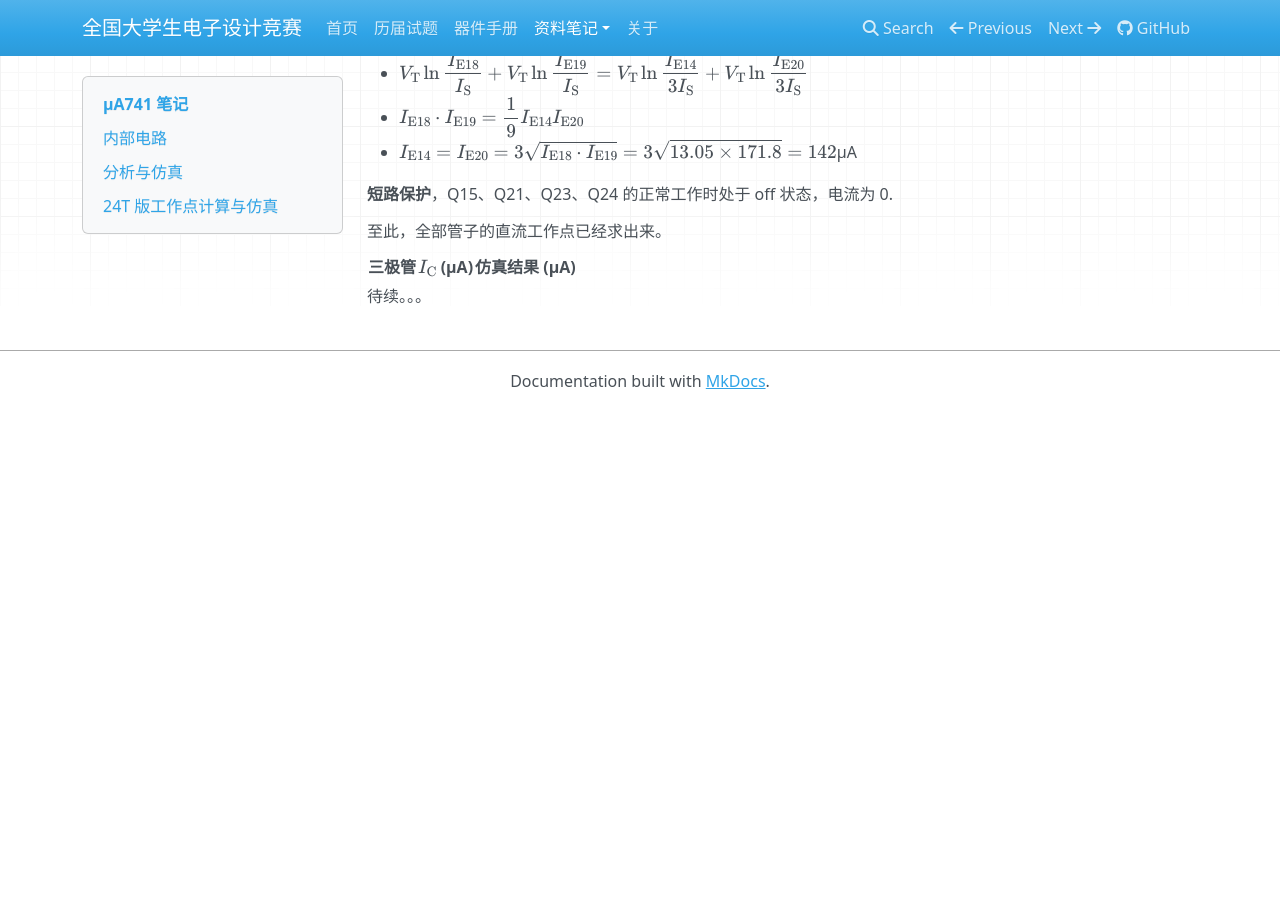
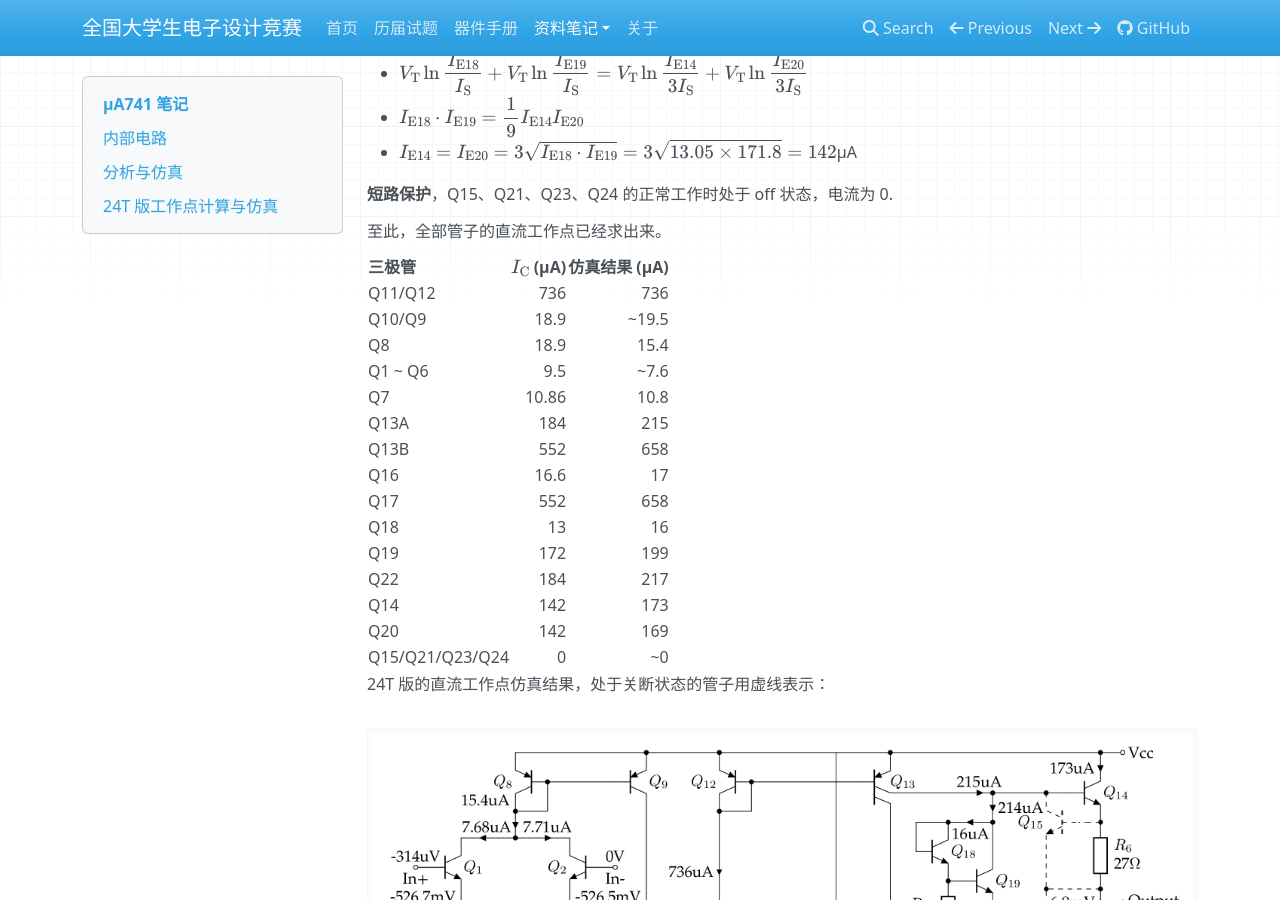
Before and after one commit to chenshuo/nuedc, an MkDocs documentation site: the page built from docs/741.md, in a window 1280 px wide and 900 px high, scrolled down 7980 px. Built offline with MkDocs 1.6.1, drawn with Linux system fonts in a browser that asks for light colours; nearby versions of some CDN libraries; formulas are drawn with MathJax 3; before the commit the page ends 8385 px from its top, so only the background shows below that.

Commit message:
update 741 notes

```diff
--- a/docs/741.md
+++ b/docs/741.md
@@ -209,6 +209,25 @@ Q13 是双集电极 PNP 管，它的两个集电极 A 和 B 的面积之比是 1
 至此，全部管子的直流工作点已经求出来。
 
 | 三极管 | \(I_\mathrm{C}\) (µA)| 仿真结果 (µA) |
-| --- | --- | --- |
+| --- | --: | --: |
+| Q11/Q12 | 736   | 736 |
+| Q10/Q9  | 18.9  | ~19.5 |
+| Q8      | 18.9  | 15.4 |
+| Q1 ~ Q6 | 9.5   | ~7.6 |
+| Q7      | 10.86 |  10.8 |
+| Q13A    | 184   | 215 |
+| Q13B    | 552   | 658 |
+| Q16     | 16.6  | 17 |
+| Q17     | 552   | 658 |
+| Q18     | 13    |  16 |
+| Q19     | 172   | 199 |
+| Q22     | 184   | 217 |
+| Q14     | 142   | 173 |
+| Q20     | 142   | 169  |
+| Q15/Q21/Q23/Q24 | 0 | ~0 |
 
+
+24T 版的直流工作点仿真结果，处于关断状态的管子用虚线表示：
+
+![](741/lm741-24t-op.png)
 待续。。。
```
Also changed, not shown: docs/741/lm741-24t-op.png (added).
